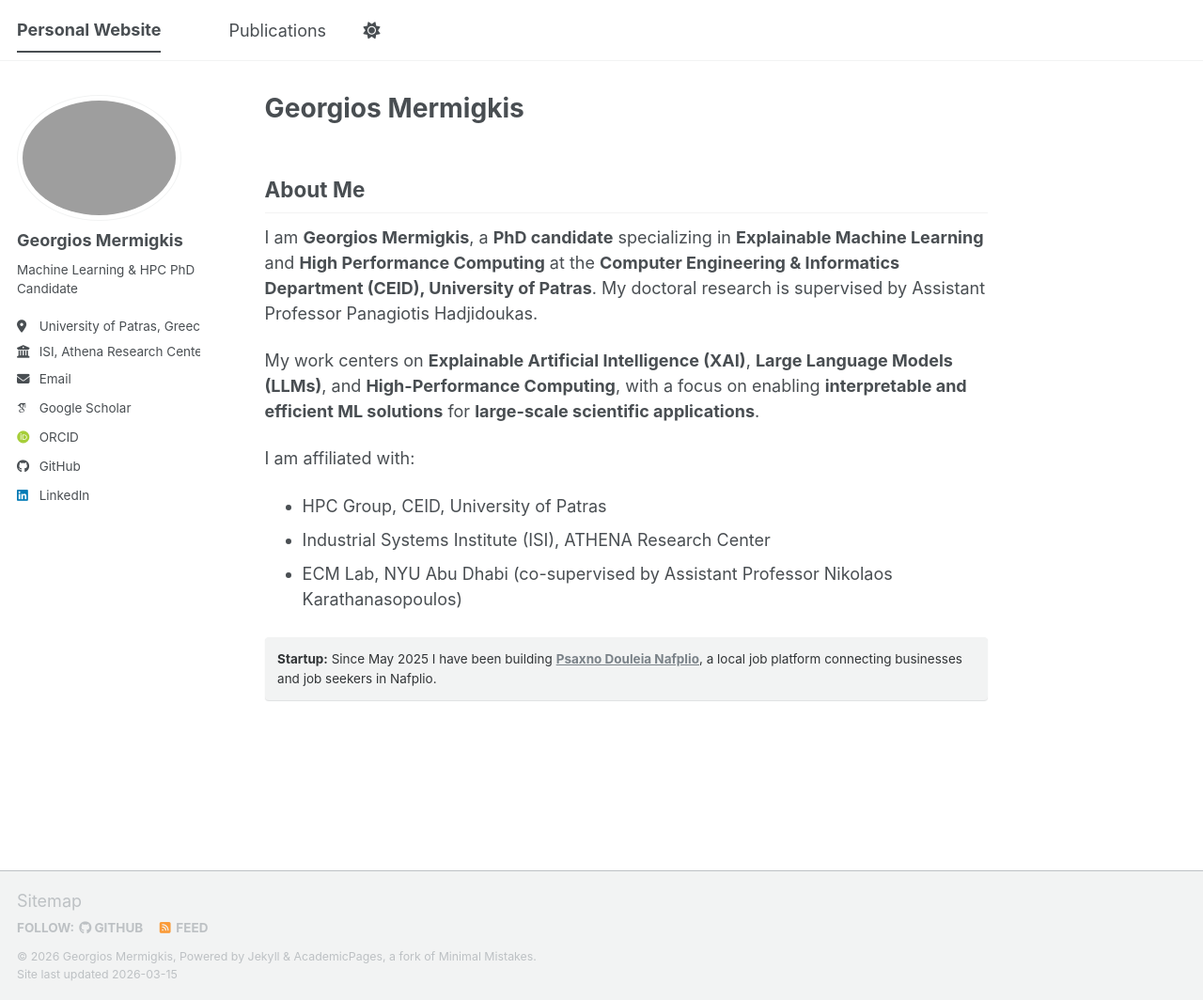
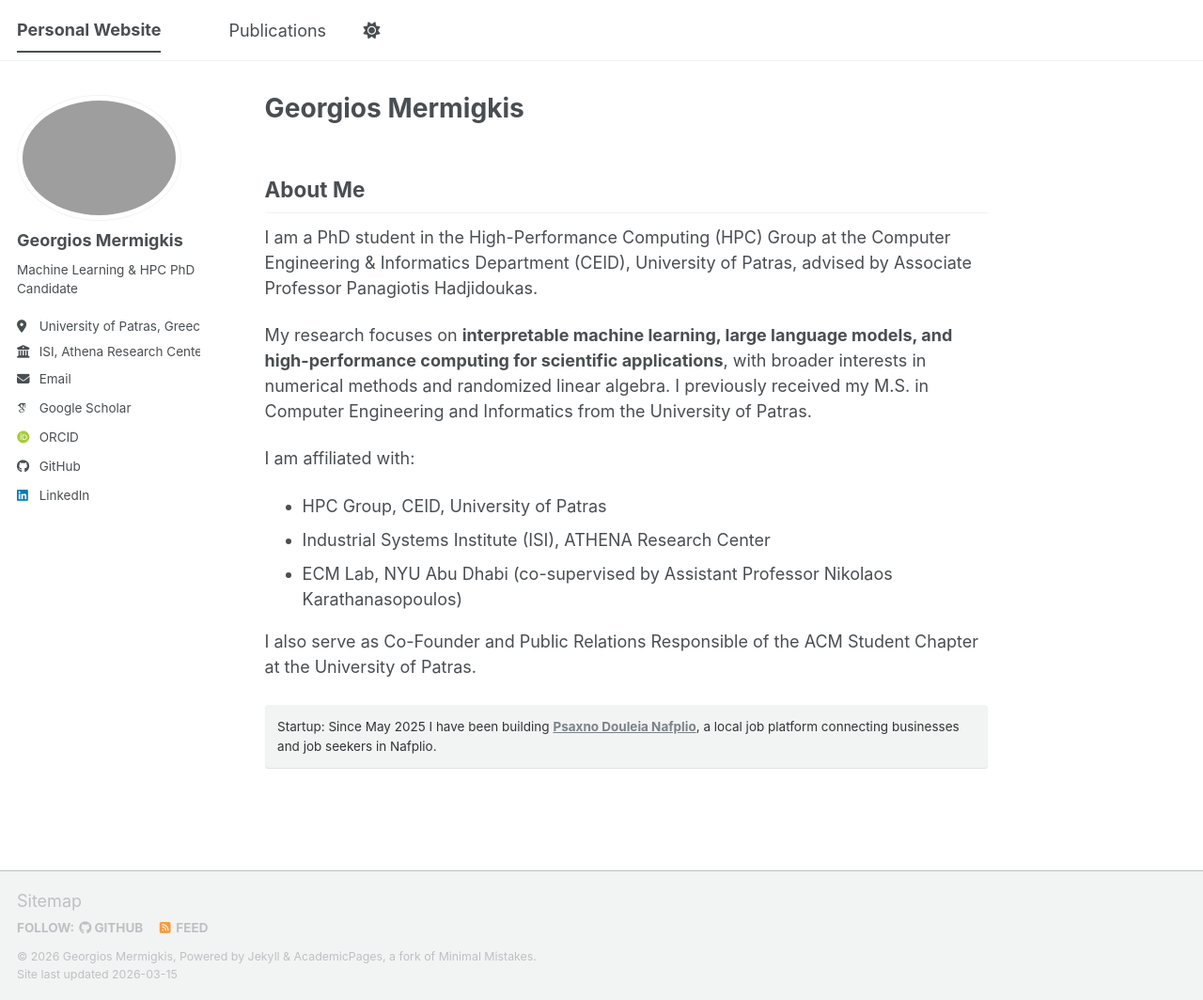
Before and after one commit to gMerm/gmerm.github.io, a Jekyll site: the page built from _pages/about.md, in a window 1280 px wide and 1064 px high. Shown: the whole window at 94% size. Built offline with Jekyll 4.4.1, drawn with Linux system fonts in a browser that asks for light colours; some web fonts are replaced; a script bundle is joined from its source files by our own code; library files that are not in the unit come from our copies.

Commit message:
old stuff

```diff
--- a/_pages/about.md
+++ b/_pages/about.md
@@ -9,9 +9,9 @@
 
 ## About Me
 
-I am **Georgios Mermigkis**, a **PhD candidate** specializing in **Explainable Machine Learning** and **High Performance Computing** at the **Computer Engineering & Informatics Department (CEID), University of Patras**. My doctoral research is supervised by Assistant Professor Panagiotis Hadjidoukas.
+I am a PhD student in the High-Performance Computing (HPC) Group at the Computer Engineering & Informatics Department (CEID), University of Patras, advised by Associate Professor Panagiotis Hadjidoukas.
 
-My work centers on **Explainable Artificial Intelligence (XAI)**, **Large Language Models (LLMs)**, and **High-Performance Computing**, with a focus on enabling **interpretable and efficient ML solutions** for **large-scale scientific applications**.
+My research focuses on **interpretable machine learning, large language models, and high-performance computing for scientific applications**, with broader interests in numerical methods and randomized linear algebra. I previously received my M.S. in Computer Engineering and Informatics from the University of Patras.
 
 I am affiliated with:
 
@@ -19,5 +19,7 @@
 - Industrial Systems Institute (ISI), ATHENA Research Center
 - ECM Lab, NYU Abu Dhabi (co-supervised by Assistant Professor Nikolaos Karathanasopoulos)
 
-**Startup:** Since May 2025 I have been building **[Psaxno Douleia Nafplio](https://psaxno-douleia-nafplio.gr/)**, a local job platform connecting businesses and job seekers in Nafplio.
+I also serve as Co-Founder and Public Relations Responsible of the ACM Student Chapter at the University of Patras.
+
+Startup: Since May 2025 I have been building **[Psaxno Douleia Nafplio](https://psaxno-douleia-nafplio.gr/)**, a local job platform connecting businesses and job seekers in Nafplio.
 {: .notice}
```
